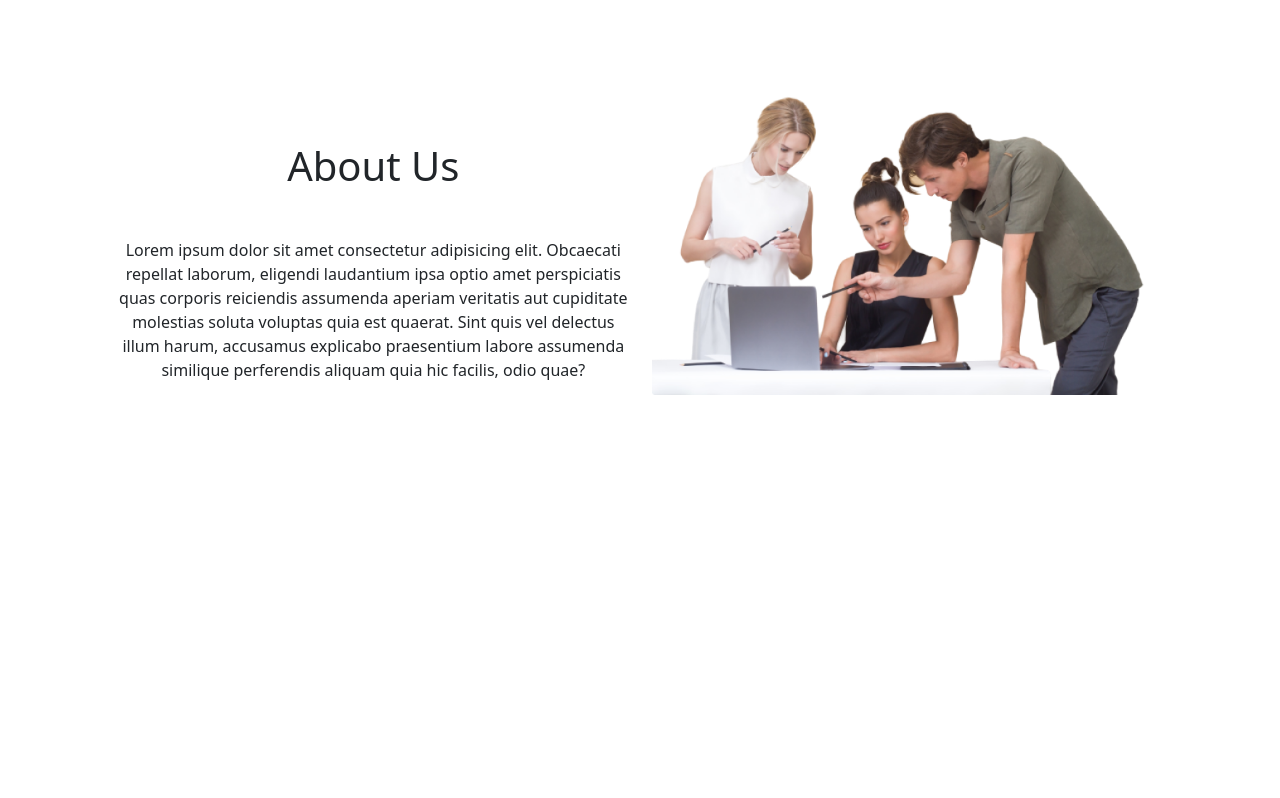
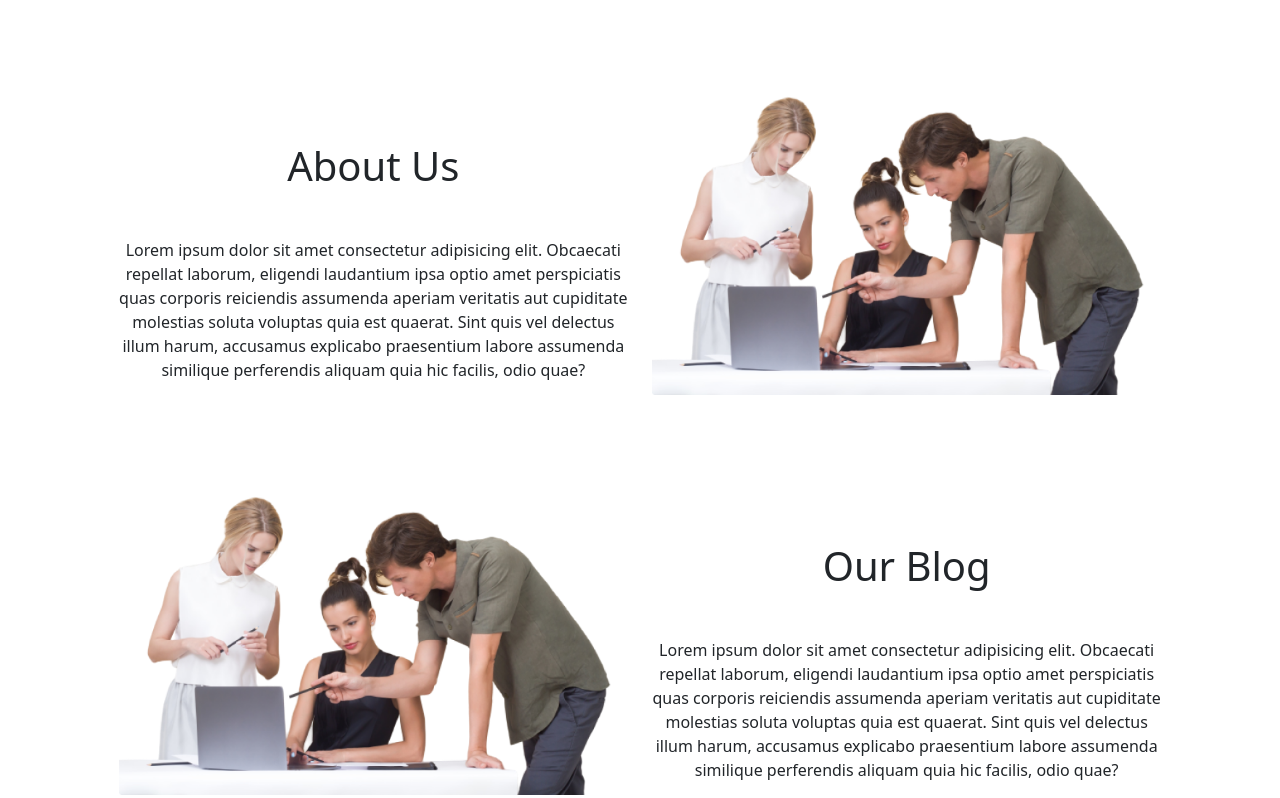
Before and after one commit to joshutik/appbirth, a plain HTML site: page index.html in a window 1280 px wide. Shown: the part 778-1576 px from the top of the page. Before the commit the page ends 1176 px from the top, so only its background shows below. Drawn offline with Linux system fonts and the light colour scheme.

Commit message:
made the blog page

```diff
--- a/index.html
+++ b/index.html
@@ -94,5 +94,27 @@
             </div>
         </div>
     </section>
+
+    <section>
+        <div class="container-fluid pt-5">
+            <div class="row justify-content-md-center align-content-lg-center">
+                <div class="col-md-5 text-center">
+                    <img class="img-fluid" src="./asset/img/unsplash_yTwXpLO5HAA.png" alt="">
+                </div>
+                 <div class="col-md-5 text-center">
+                    <p class="h1 text-capitalize my-5 pt-5">our blog</p>
+                    <p>
+                        Lorem ipsum dolor sit amet consectetur adipisicing elit.
+                        Obcaecati repellat laborum, eligendi laudantium ipsa optio
+                        amet perspiciatis quas corporis reiciendis assumenda aperiam
+                        veritatis aut cupiditate molestias soluta voluptas quia est
+                        quaerat. Sint quis vel delectus illum harum, accusamus explicabo
+                        praesentium labore assumenda similique perferendis aliquam quia hic
+                        facilis, odio quae?
+                    </p>
+                </div>
+            </div>
+        </div>
+    </section>
 </body>
 </html>
```
